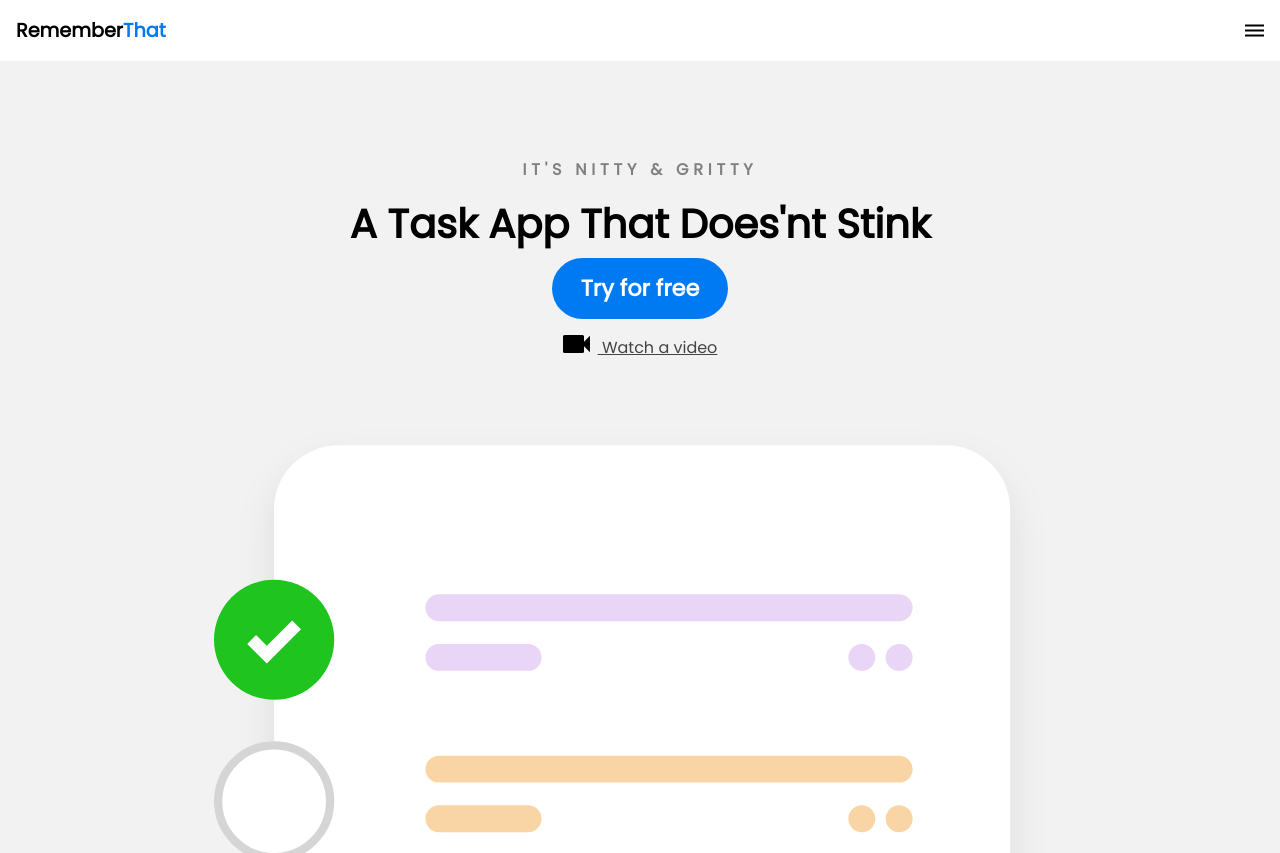
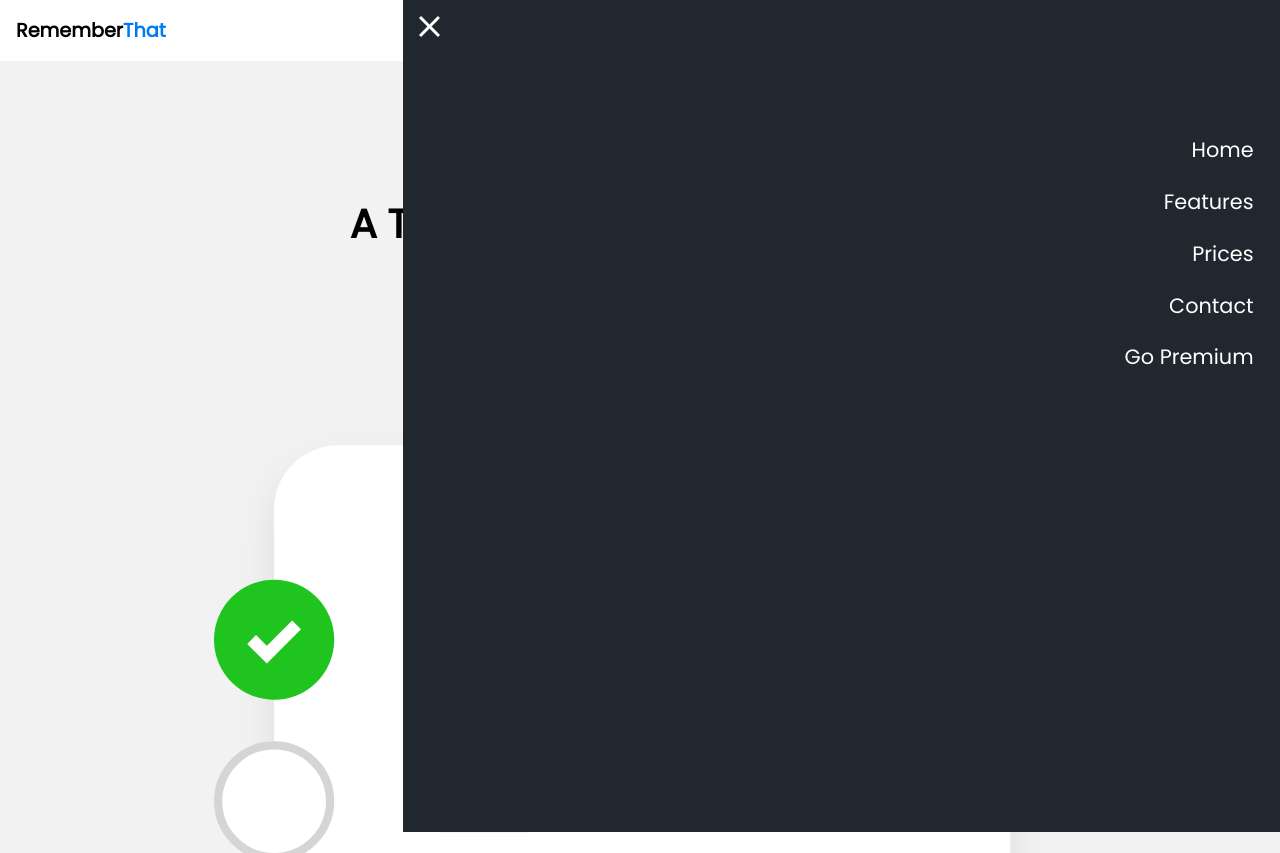
Before and after one commit to MeenaAlemiJalal/frontend-projects, a plain HTML site: page index.html in a window 1280 px wide. Shown: the top 853 px of the page. Drawn offline with Linux system fonts and the light colour scheme.

Commit message:
menu btn styles

```diff
--- a/css/main.scss
+++ b/css/main.scss
@@ -185,3 +185,46 @@ h2 {
    width: 100%;
    height: 300px;
  }
+
+ nav.menu-btn {
+   display: block;
+
+ }
+
+ nav {
+   position: fixed;
+   z-index:999;
+   width: 66%;
+   right: 0;
+   top:0;
+   background: #20272e;
+  height: 100vh;
+  padding: 1em;
+
+  ul.primary-nav {
+    margin-top: 5em;
+
+  }
+
+  li {
+
+    a{
+      color: white;
+      text-decoration: none;
+      display: block;
+      padding: .5em;
+      font-size: 1.3em;
+      text-align: right;
+
+      &:hover {
+        font-weight: bold;
+      }
+    }
+  }
+ }
+
+ .mobile-menu-exit {
+   float: right;
+   margin:.5em ;
+   cursor: pointer;
+ }
```
Also changed, not shown: css/main.css, 1 other file.
